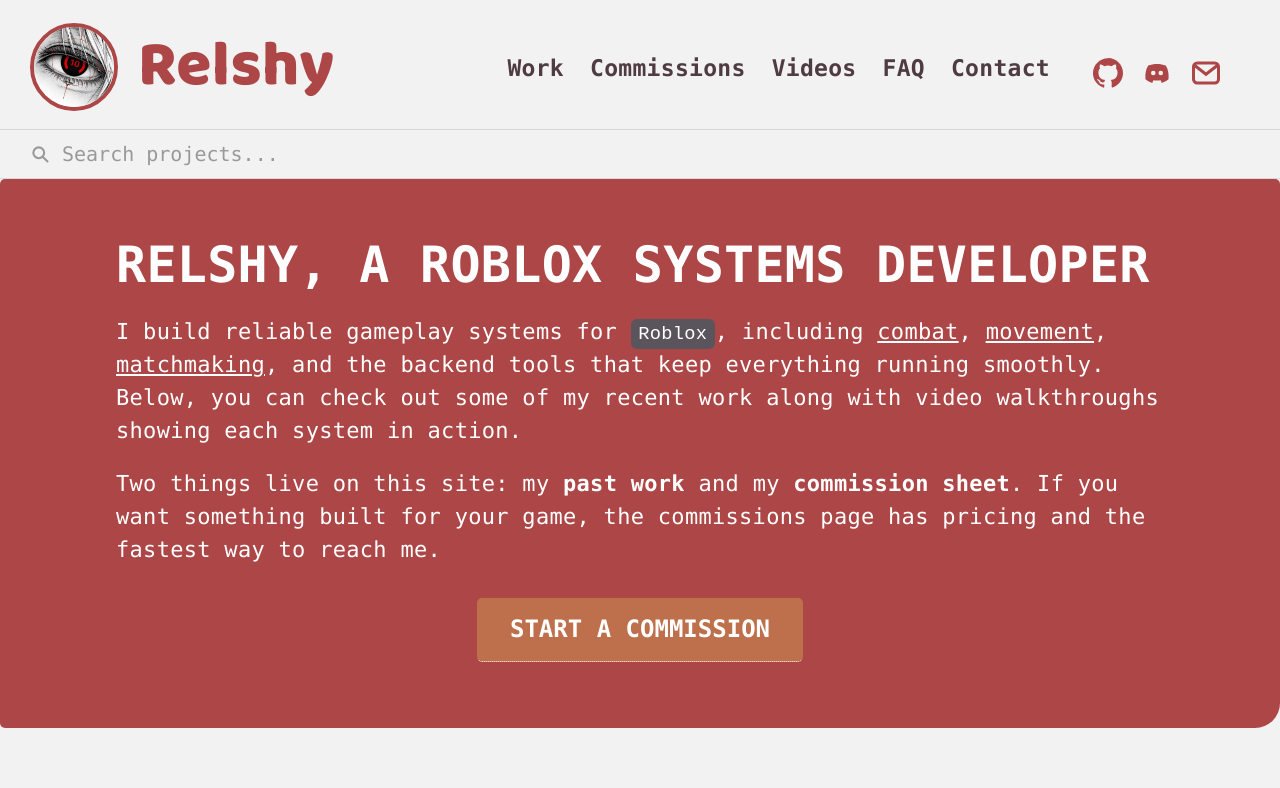
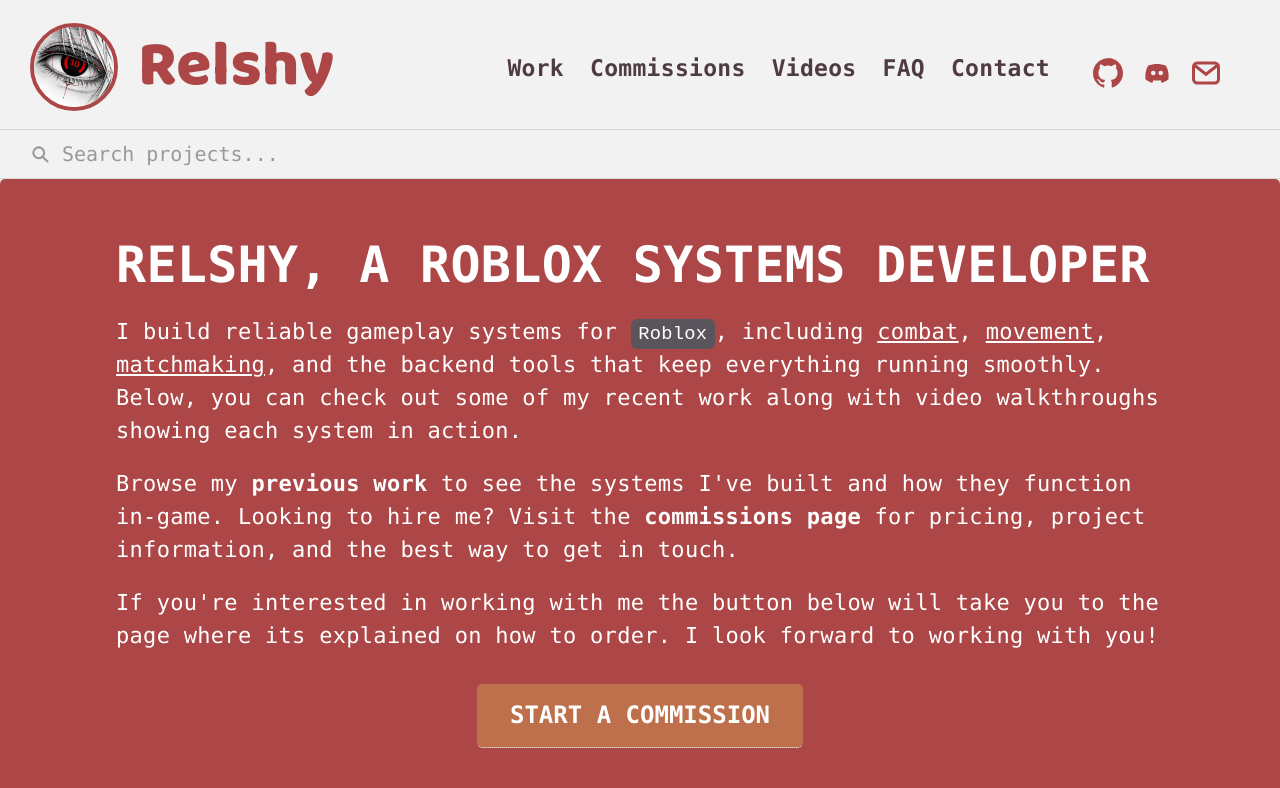
Before and after one commit to Relshy/portfolio, a Next.js app in the folder site/: page / in a window 1280 px wide. Shown: the top 788 px of the page. Built offline with nearby package versions, Linux system fonts and the light colour scheme; a web font is replaced by a local one.

Commit message:
Add 3RD Person car system video and rewrite homepage intro copy

```diff
--- a/site/src/app/page.tsx
+++ b/site/src/app/page.tsx
@@ -35,9 +35,15 @@ export default function Home() {
           each system in action.
         </ResponsiveParagraph>
         <ResponsiveParagraph>
-          Two things live on this site: my <b>past work</b> and my{" "}
-          <b>commission sheet</b>. If you want something built for your game,
-          the commissions page has pricing and the fastest way to reach me.
+          Browse my <b>previous work</b> to see the systems I&apos;ve built
+          and how they function in-game. Looking to hire me? Visit the{" "}
+          <b>commissions page</b> for pricing, project information, and the
+          best way to get in touch.
+        </ResponsiveParagraph>
+        <ResponsiveParagraph>
+          If you&apos;re interested in working with me the button below will
+          take you to the page where its explained on how to order. I look
+          forward to working with you!
         </ResponsiveParagraph>
 
         <CallToActionContainer>
--- a/site/src/data/projects.ts
+++ b/site/src/data/projects.ts
@@ -54,4 +54,14 @@ export const projects: Project[] = [
     video: "/assets/videos/QueueSystem.mp4",
     poster: "/assets/videos/posters/QueueSystem.jpg",
   },
+  {
+    scope: "personal/",
+    name: "3RD Person car system",
+    slug: "car-system",
+    year: "2026",
+    description:
+      "A car system featuring both automatic and manual gear shifting along with a drifting system.",
+    video: "/assets/videos/CarSystem.mp4",
+    poster: "/assets/videos/posters/CarSystem.jpg",
+  },
 ]
```
Also changed, not shown: site/public/assets/videos/posters/CarSystem.jpg (added), 1 other file (tests, documents, lock files or other folders).
